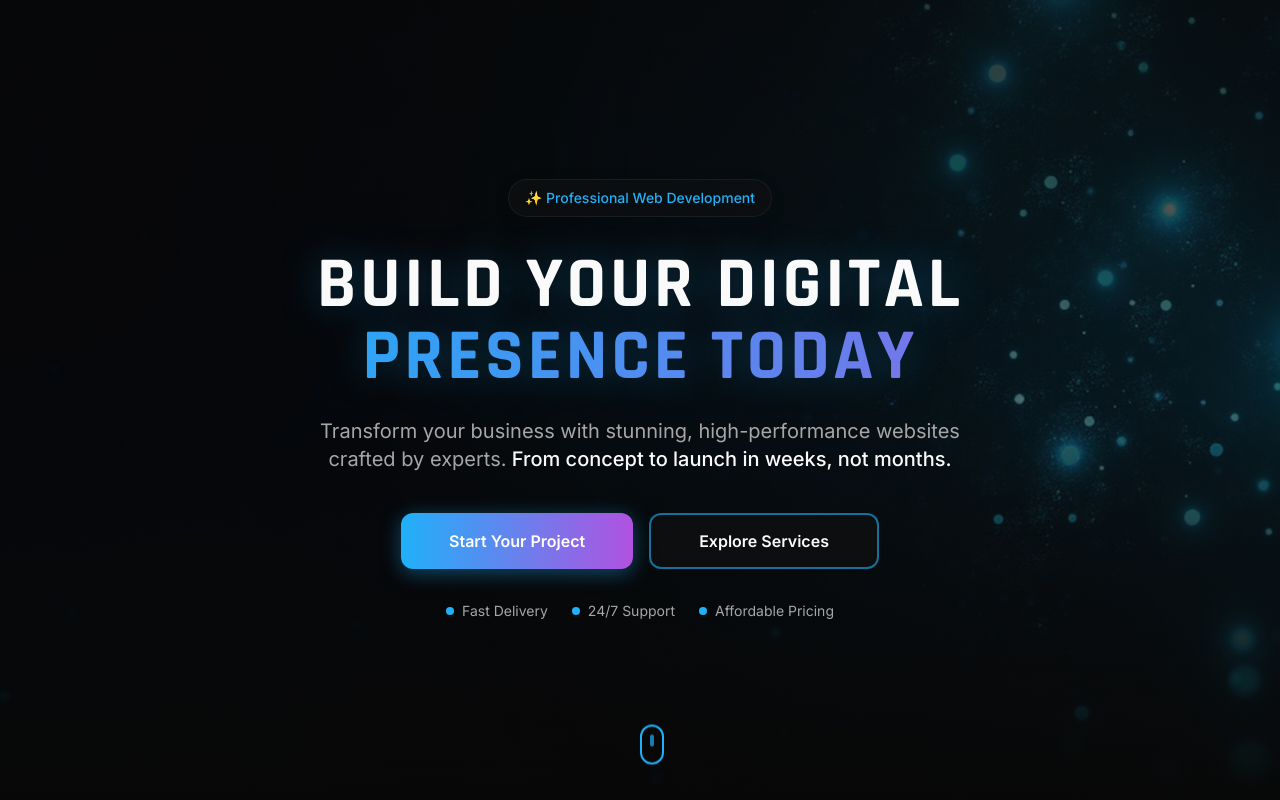
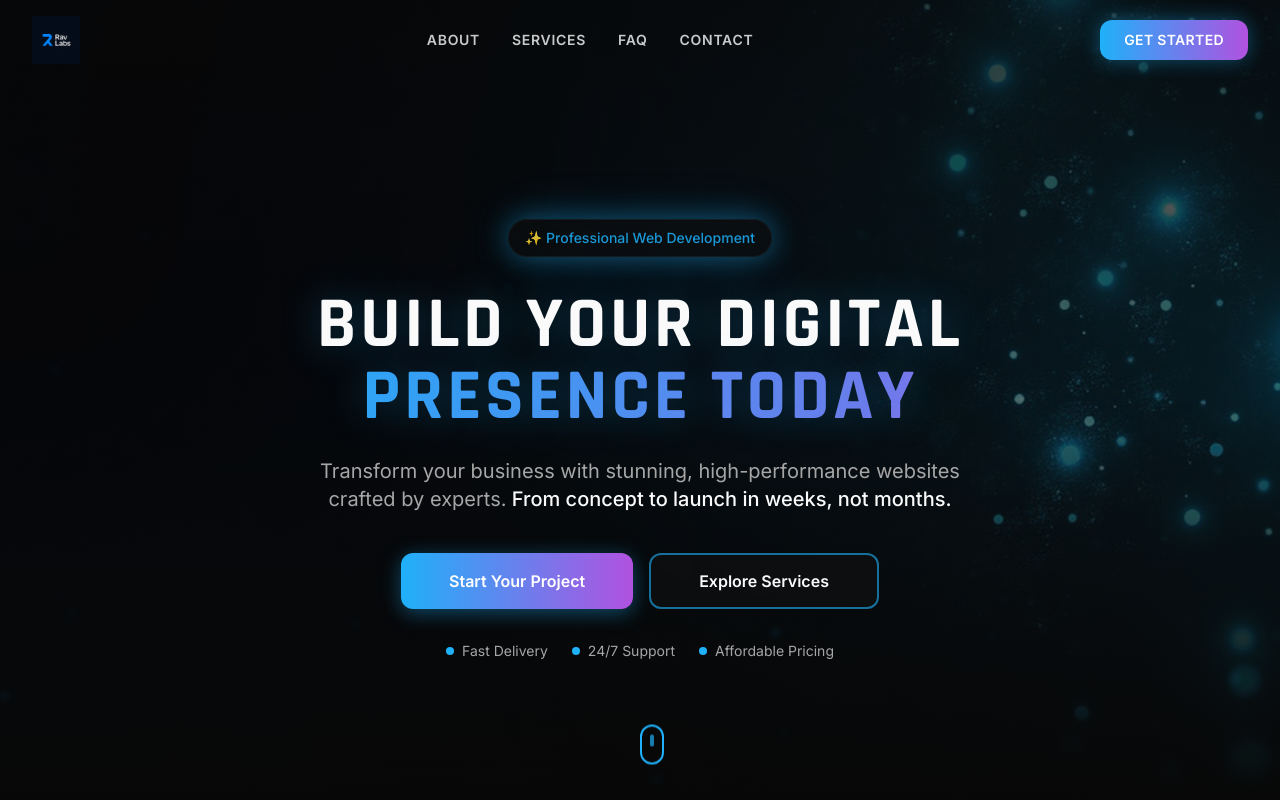
Before and after one commit to After777/synthwave-core-hub, a React (Vite) app: page / in a window 1280 px wide. Shown: the top 800 px of the page. Built offline with nearby package versions, Linux system fonts and the light colour scheme; the HTML template or start-up script is replaced by a standard one.

Commit message:
Add animations and improve chatbot

```diff
--- a/src/components/About.tsx
+++ b/src/components/About.tsx
@@ -1,8 +1,17 @@
+import { useRef } from "react";
 import aboutGraphic from "@/assets/about-graphic.jpg";
+import { useScrollAnimation } from "@/hooks/useScrollAnimation";
 
 const About = () => {
+  const sectionRef = useRef<HTMLElement>(null);
+  const isVisible = useScrollAnimation(sectionRef);
+
   return (
-    <section id="about" className="section-spacing container-padding relative">
+    <section
+      id="about"
+      ref={sectionRef}
+      className={`section-spacing container-padding relative scroll-fade-up ${isVisible ? 'visible' : ''}`}
+    >
       {/* Professional Divider */}
       <div className="absolute top-0 left-0 w-full h-px bg-gradient-to-r from-transparent via-primary/40 to-transparent"></div>
 
@@ -15,7 +24,7 @@ const About = () => {
                 About Us
               </div>
 
-              <h2 className="heading-secondary glow-text text-balance">
+              <h2 className="heading-secondary glow-text text-balance hover-glow-text">
                 Digital Excellence,
                 <br />
                 <span className="text-primary">Delivered Fast</span>
--- a/src/components/ChatBot.tsx
+++ b/src/components/ChatBot.tsx
@@ -24,6 +24,15 @@ const ChatBot = () => {
       else if (msg.includes("advanced"))
         reply =
           "⚡ Advanced Plan — ₹3500 + ₹500/month (includes everything in Basic plus advanced features like payment gateway and multiple pages)";
+      else if (msg.includes("price") || msg.includes("cost") || msg.includes("pricing"))
+        reply =
+          "We offer three plans:\n\n📅 Monthly Subscription — ₹2000 + ₹500/month\n🌐 Basic Plan — ₹2000 + ₹500/month\n⚡ Advanced Plan — ₹3500 + ₹500/month\n\nWhich one would you like to know more about?";
+      else if (msg.includes("contact") || msg.includes("email") || msg.includes("phone"))
+        reply =
+          "You can reach us at:\n📧 contactravlabs@gmail.com\n📞 +91 9030440487\n📱 Instagram: @ravlabs.contact";
+      else if (msg.includes("help") || msg.includes("hi") || msg.includes("hello"))
+        reply =
+          "Hello! 👋 I'm here to help you with pricing information. You can ask about:\n• Monthly Subscription\n• Basic Plan\n• Advanced Plan\n• Contact information";
       else
         reply =
           "I can tell you about our Monthly Subscription, Basic Plan, or Advanced Plan! Just type one of them 😊";
--- a/src/components/Hero.tsx
+++ b/src/components/Hero.tsx
@@ -40,13 +40,13 @@ const Hero = () => {
       </div>
 
       {/* Content */}
-      <div className="container mx-auto container-padding z-10 text-center">
-        <div className="animate-fade-in max-w-5xl mx-auto">
-          <div className="inline-block px-4 py-2 rounded-full glass-effect mb-8 text-sm font-medium text-primary">
+      <div className="container mx-auto container-padding z-10 text-center pt-20">
+        <div className="animate-hero-entrance max-w-5xl mx-auto">
+          <div className="inline-block px-4 py-2 rounded-full glass-effect mb-8 text-sm font-medium text-primary animate-pulse-glow">
             ✨ Professional Web Development
           </div>
 
-          <h1 className="heading-primary font-black mb-6 glow-text text-balance">
+          <h1 className="heading-primary font-black mb-6 glow-text text-balance hover-glow-text">
             Build Your Digital
             <br />
             <span className="text-primary bg-gradient-to-r from-primary to-accent bg-clip-text text-transparent animate-gradient">
--- /dev/null
+++ b/src/components/Navbar.tsx
@@ -0,0 +1,97 @@
+import { useState, useEffect } from "react";
+import logo from "@/assets/ravlabs-logo.png";
+
+const Navbar = () => {
+  const [isScrolled, setIsScrolled] = useState(false);
+
+  useEffect(() => {
+    const handleScroll = () => {
+      setIsScrolled(window.scrollY > 50);
+    };
+
+    window.addEventListener("scroll", handleScroll);
+    return () => window.removeEventListener("scroll", handleScroll);
+  }, []);
+
+  const scrollToSection = (id: string) => {
+    const element = document.getElementById(id);
+    element?.scrollIntoView({ behavior: "smooth" });
+  };
+
+  const navLinks = [
+    { label: "About", id: "about" },
+    { label: "Services", id: "services" },
+    { label: "FAQ", id: "faq" },
+    { label: "Contact", id: "contact" },
+  ];
+
+  return (
+    <nav
+      className={`fixed top-0 left-0 right-0 z-50 transition-all duration-500 ${
+        isScrolled
+          ? "bg-background/80 backdrop-blur-xl border-b border-border/50 shadow-lg"
+          : "bg-transparent"
+      }`}
+    >
+      <div className="container mx-auto container-padding">
+        <div className="flex items-center justify-between h-20">
+          {/* Logo */}
+          <button
+            onClick={() => window.scrollTo({ top: 0, behavior: "smooth" })}
+            className="flex items-center gap-3 group"
+          >
+            <img
+              src={logo}
+              alt="Rav Labs"
+              className="h-12 w-auto transition-transform duration-300 group-hover:scale-110 group-hover:drop-shadow-[0_0_15px_rgba(59,130,246,0.5)]"
+            />
+          </button>
+
+          {/* Navigation Links */}
+          <div className="hidden md:flex items-center gap-8">
+            {navLinks.map((link) => (
+              <button
+                key={link.id}
+                onClick={() => scrollToSection(link.id)}
+                className="relative text-sm font-semibold text-foreground/80 hover:text-primary transition-colors duration-300 group uppercase tracking-wider"
+              >
+                {link.label}
+                <span className="absolute -bottom-1 left-0 w-0 h-0.5 bg-gradient-to-r from-primary to-accent group-hover:w-full transition-all duration-300"></span>
+              </button>
+            ))}
+          </div>
+
+          {/* CTA Button */}
+          <button
+            onClick={() => scrollToSection("contact")}
+            className="hidden md:block px-6 py-2.5 rounded-xl bg-gradient-to-r from-primary to-accent text-white font-semibold text-sm shadow-[0_0_20px_hsl(var(--primary)/0.4)] hover:shadow-[0_0_30px_hsl(var(--primary)/0.6)] hover:-translate-y-0.5 transition-all duration-300 uppercase tracking-wide"
+          >
+            Get Started
+          </button>
+
+          {/* Mobile Menu Button */}
+          <button
+            onClick={() => scrollToSection("contact")}
+            className="md:hidden p-2 rounded-lg bg-primary/10 text-primary"
+          >
+            <svg
+              className="w-6 h-6"
+              fill="none"
+              stroke="currentColor"
+              viewBox="0 0 24 24"
+            >
+              <path
+                strokeLinecap="round"
+                strokeLinejoin="round"
+                strokeWidth={2}
+                d="M4 6h16M4 12h16M4 18h16"
+              />
+            </svg>
+          </button>
+        </div>
+      </div>
+    </nav>
+  );
+};
+
+export default Navbar;
--- a/src/components/Services.tsx
+++ b/src/components/Services.tsx
@@ -1,4 +1,6 @@
+import { useRef } from "react";
 import { Monitor, Palette, Settings, TrendingUp } from "lucide-react";
+import { useScrollAnimation } from "@/hooks/useScrollAnimation";
 
 const services = [
   {
@@ -24,8 +26,15 @@ const services = [
 ];
 
 const Services = () => {
+  const sectionRef = useRef<HTMLElement>(null);
+  const isVisible = useScrollAnimation(sectionRef);
+
   return (
-    <section id="services" className="section-spacing container-padding relative">
+    <section
+      id="services"
+      ref={sectionRef}
+      className={`section-spacing container-padding relative scroll-fade-up ${isVisible ? 'visible' : ''}`}
+    >
       {/* Professional Divider */}
       <div className="absolute top-0 left-0 w-full h-px bg-gradient-to-r from-transparent via-primary/40 to-transparent"></div>
 
@@ -35,7 +44,7 @@ const Services = () => {
             Our Services
           </div>
 
-          <h2 className="heading-secondary glow-text mb-6 text-balance">
+          <h2 className="heading-secondary glow-text mb-6 text-balance hover-glow-text">
             Everything You Need to
             <br />
             <span className="text-primary">Succeed Online</span>
@@ -61,7 +70,7 @@ const Services = () => {
                   <service.icon className="w-8 h-8 text-primary" />
                 </div>
 
-                <h3 className="text-xl font-bold mb-3 group-hover:text-primary transition-colors duration-300">{service.title}</h3>
+                <h3 className="text-xl font-bold mb-3 group-hover:text-primary transition-colors duration-300 hover-glow-text">{service.title}</h3>
 
                 <p className="text-muted-foreground leading-relaxed text-sm">
                   {service.description}
--- /dev/null
+++ b/src/hooks/useScrollAnimation.tsx
@@ -0,0 +1,32 @@
+import { useEffect, useState, RefObject } from "react";
+
+export const useScrollAnimation = (ref: RefObject<HTMLElement>, threshold = 0.1) => {
+  const [isVisible, setIsVisible] = useState(false);
+
+  useEffect(() => {
+    const observer = new IntersectionObserver(
+      ([entry]) => {
+        if (entry.isIntersecting) {
+          setIsVisible(true);
+        }
+      },
+      {
+        threshold,
+        rootMargin: "0px 0px -100px 0px",
+      }
+    );
+
+    const currentRef = ref.current;
+    if (currentRef) {
+      observer.observe(currentRef);
+    }
+
+    return () => {
+      if (currentRef) {
+        observer.unobserve(currentRef);
+      }
+    };
+  }, [ref, threshold]);
+
+  return isVisible;
+};
--- a/src/index.css
+++ b/src/index.css
@@ -138,7 +138,7 @@ All colors MUST be HSL.
     box-shadow: var(--shadow-lg);
   }
 
-  /* Professional Hover States */
+  /* Professional Hover Effects */
   .hover-lift {
     transition: var(--transition-smooth);
   }
@@ -165,6 +165,32 @@ All colors MUST be HSL.
     transform: scale(1.02);
   }
 
+  .hover-glow-text {
+    position: relative;
+    transition: var(--transition-smooth);
+  }
+
+  .hover-glow-text::after {
+    content: '';
+    position: absolute;
+    bottom: -4px;
+    left: 0;
+    width: 0;
+    height: 2px;
+    background: linear-gradient(90deg, hsl(var(--primary)), hsl(var(--accent)));
+    box-shadow: 0 0 10px hsl(var(--primary) / 0.6);
+    transition: width 0.3s ease;
+  }
+
+  .hover-glow-text:hover::after {
+    width: 100%;
+  }
+
+  .hover-glow-text:hover {
+    color: hsl(var(--primary));
+    text-shadow: 0 0 20px hsl(var(--primary) / 0.5);
+  }
+
   /* Professional Animations */
   @keyframes float {
     0%, 100% { transform: translateY(0px) translateX(0px); }
@@ -189,6 +215,28 @@ All colors MUST be HSL.
     50% { background-position: 100% 50%; }
   }
 
+  @keyframes hero-entrance {
+    0% {
+      opacity: 0;
+      transform: translateY(30px);
+    }
+    100% {
+      opacity: 1;
+      transform: translateY(0);
+    }
+  }
+
+  @keyframes scroll-fade-up {
+    0% {
+      opacity: 0;
+      transform: translateY(40px);
+    }
+    100% {
+      opacity: 1;
+      transform: translateY(0);
+    }
+  }
+
   .animate-float {
     animation: float 8s ease-in-out infinite;
   }
@@ -200,6 +248,25 @@ All colors MUST be HSL.
   .animate-gradient {
     background-size: 200% 200%;
     animation: gradient-shift 6s ease infinite;
+  }
+
+  .animate-hero-entrance {
+    animation: hero-entrance 1s ease-out;
+  }
+
+  .animate-scroll-fade-up {
+    animation: scroll-fade-up 0.8s ease-out;
+  }
+
+  .scroll-fade-up {
+    opacity: 0;
+    transform: translateY(40px);
+    transition: opacity 0.8s ease-out, transform 0.8s ease-out;
+  }
+
+  .scroll-fade-up.visible {
+    opacity: 1;
+    transform: translateY(0);
   }
 
   /* Professional Utility Classes */
--- a/src/pages/Index.tsx
+++ b/src/pages/Index.tsx
@@ -1,3 +1,4 @@
+import Navbar from "@/components/Navbar";
 import ChatBot from "@/components/ChatBot";
 import Hero from "@/components/Hero";
 import About from "@/components/About";
@@ -9,6 +10,7 @@ import Footer from "@/components/Footer";
 const Index = () => {
   return (
     <main className="min-h-screen">
+      <Navbar />
       <Hero />
       <About />
       <Services />
```
Also changed, not shown: src/assets/ravlabs-logo.png (added).
